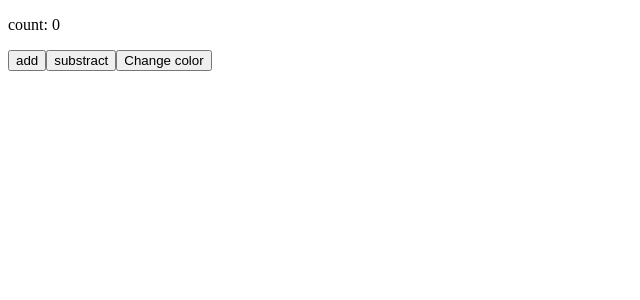
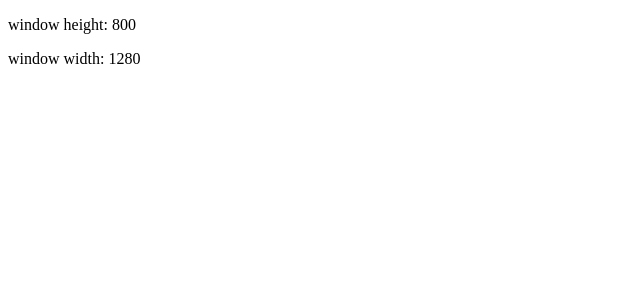
Before and after one commit to Hvk26/ReactApp-Test, a React (Vite) app: page / in a window 1280 px wide. Shown: the top 300 px of the page, without its empty margins (0-640 px from the left). Built offline with nearby package versions, Linux system fonts and the light colour scheme.

Commit message:
adding window change eventlistener

```diff
--- a/src/MyComponent1.jsx
+++ b/src/MyComponent1.jsx
@@ -2,30 +2,41 @@ import React, {useState, useEffect} from 'react';
 
 function MyComponent1(){
 
-    const[count, setCount] = useState(0);
-    const[color, setColor] = useState();
+    // const[count, setCount] = useState(0);
+    // const[color, setColor] = useState();
+       const[height, setHeight] = useState(window.innerHeight);
+       const[width, setWidth] = useState(window.innerWidth);
 
 
+    // useEffect(function changeTitle(){
+    //     document.getElementById('siteName').innerText = `Count: ${count} ${color}`
+    // }, [count,color]);
+       useEffect(()=>{
+        window.addEventListener("resize", sizeHandler);
+       })
 
-    useEffect(function changeTitle(){
-        document.getElementById('siteName').innerText = `Count: ${count} ${color}`
-    }, [count,color]);
-
-    const addCount =()=>{
-        setCount(c=> c +1 );
-    }
-    const substractCount =()=>{
-        setCount(c=> c -1 );
-    }
-    const changeColor =()=>{
-        setColor(c=> c=== "green" ? "red": "green");
-    }
+    // const addCount =()=>{
+    //     setCount(c=> c +1 );
+    // }
+    // const substractCount =()=>{
+    //     setCount(c=> c -1 );
+    // }
+    // const changeColor =()=>{
+    //     setColor(c=> c=== "green" ? "red": "green");
+    // }
+       const sizeHandler =()=>{
+        setHeight(window.innerHeight);
+        setWidth(window.innerWidth);
+       }
 
     return(<div>
-        <p style={{color: color}}>count: {count}</p>
+        {/* <p style={{color: color}}>count: {count}</p>
         <button onClick={addCount}>add</button>
         <button onClick={substractCount}>substract</button>
-        <button onClick ={changeColor}>Change color</button>
+        <button onClick ={changeColor}>Change color</button>       */}
+        <p>window height: {height}</p>
+        <p>window width: {width}</p>
+
     </div>);
 
 }
```
